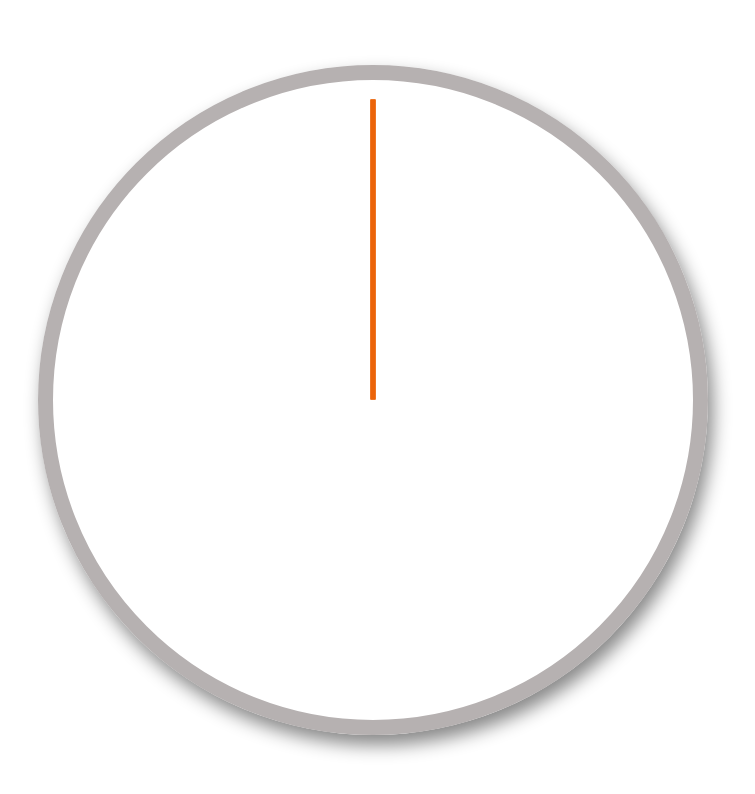
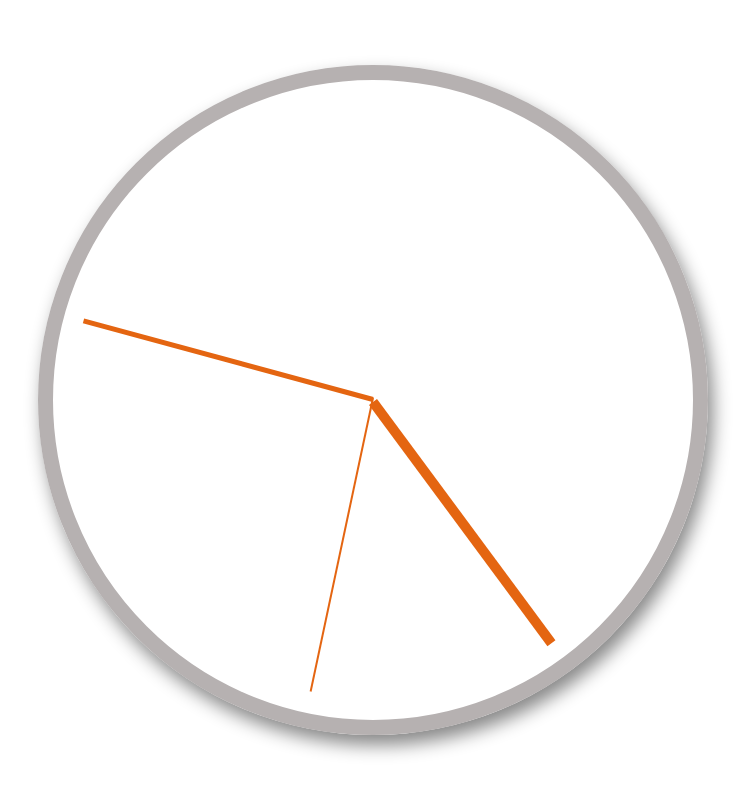
Before and after one commit to JCMP92/JS-CSS-Clock, a plain HTML site: page index.html in a window 1280 px wide. Shown: the whole page, without its empty margins (267-1022 px from the left). Drawn offline with Linux system fonts and the light colour scheme.

Commit message:
Clock version completed, second day of wesbos JavaScript30

```diff
--- a/CSS/style.css
+++ b/CSS/style.css
@@ -32,11 +32,17 @@ html {
  .hand {
     width: 50%;
     height: 0.5rem;
-    background: rgb(236, 100, 9);
+    background: rgb(228, 101, 17);
     position: absolute;
     top: 50%;
+    transform: rotate(90deg);
     transform-origin: 100%;
-    transform: rotate(90deg);
     transition: all 0.05s;
     transition-timing-function: cubic-bezier(0.1, 2.7, 0.58, 1);
   }
+  .hour-hand{
+      height: 1rem;
+  }
+  .second-hand{
+    height: 0.2rem;
+}
--- a/JS/code.js
+++ b/JS/code.js
@@ -0,0 +1,24 @@
+const secondHand = document.querySelector('.second-hand');
+const minuteHand = document.querySelector('.min-hand');
+const hourHand = document.querySelector('.hour-hand');
+
+function setDate() {
+    const now = new Date();
+    let seconds = now.getSeconds();
+    const secondsDegrees = ((seconds/60)*360) + 90;
+    secondHand.style.transform = `rotate(${secondsDegrees}deg)`;
+    //console.log(seconds);
+
+    let minute = now.getMinutes();
+    const minutesDegrees = ((minute/60)*360) + ((seconds/60)*6) + 90;
+    minuteHand.style.transform = `rotate(${minutesDegrees}deg)`;
+
+    let hour = now.getHours();
+    const hourDegrees = ((hour/12)*360) + ((minute/60)*30) + 90;
+    hourHand.style.transform = `rotate(${hourDegrees}deg)`;
+}
+
+
+setInterval(setDate, 1000);
+
+setDate();
--- a/index.html
+++ b/index.html
@@ -5,6 +5,7 @@
     <meta http-equiv="X-UA-Compatible" content="IE=edge">
     <meta name="viewport" content="width=device-width, initial-scale=1.0">
     <link rel="stylesheet" href="CSS/style.css">
+    <script src="JS\code.js" defer></script>
     <title>Document</title>
 </head>
 <body>
```
